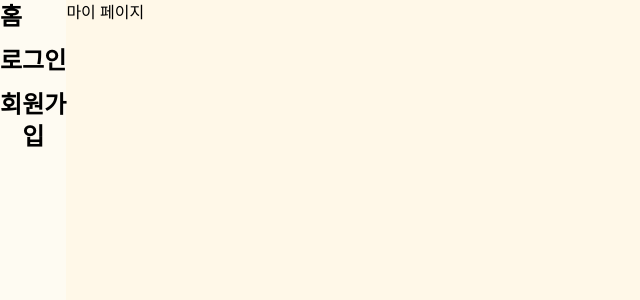
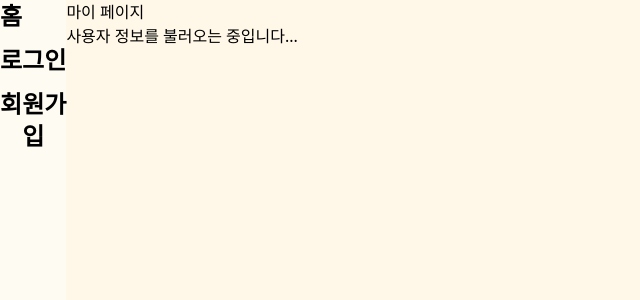
Before and after one commit to Sunjji/Sunjji, a Next.js app: page /my-page in a window 1280 px wide. Shown: the top 300 px of the page, without its empty margins (0-640 px from the left). Built offline with nearby package versions, Linux system fonts and the light colour scheme; no server answers.

Commit message:
chore: 마이 페이지 유저 정보 추가

```diff
--- a/app/(providers)/(root)/my-page/page.tsx
+++ b/app/(providers)/(root)/my-page/page.tsx
@@ -1,7 +1,38 @@
+"use client";
+
+import { supabase } from "@/supabase/client";
+import { useEffect, useState } from "react";
+import dayjs from "dayjs";
+
+type User = {
+  email: string;
+  created_at: string;
+}
+
 function MyPage() {
+  const [user, setUser] = useState<User | null>(null);
+
+  useEffect(() => {
+    const getCurrentUser = async () => {
+      const response = await supabase.auth.getUser();
+      const user = response.data.user as User;
+      console.log(user);
+      setUser(user);
+    };
+    getCurrentUser();
+  }, []);
+
   return (
     <main>
       <h1>마이 페이지</h1>
+      {user ? (
+        <>
+          <h2>이메일: {user.email}</h2>
+          <h2>계정 생성 날짜: {dayjs(user.created_at).format("YYYY년 MM월 DD일")}</h2>
+        </>
+      ) : (
+        <h2>사용자 정보를 불러오는 중입니다...</h2>
+      )}
     </main>
   );
 }
--- a/package.json
+++ b/package.json
@@ -15,6 +15,7 @@
     "@supabase/supabase-js": "^2.45.4",
     "@tanstack/react-query": "^5.59.13",
     "@tanstack/react-query-devtools": "^5.59.13",
+    "dayjs": "^1.11.13",
     "nanoid": "^5.0.7",
     "next": "14.2.15",
     "react": "^18",
```
Also changed, not shown: 1 other file (tests, documents, lock files or other folders).
